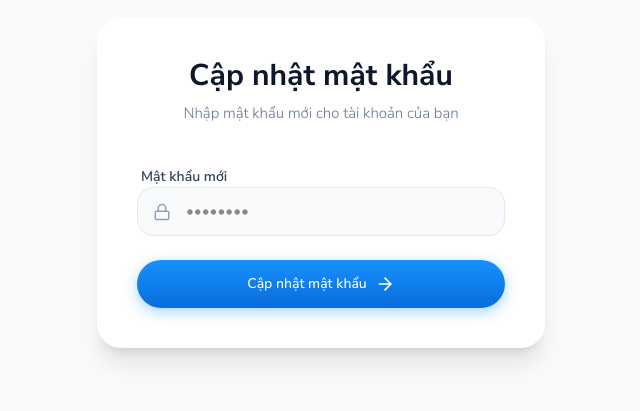
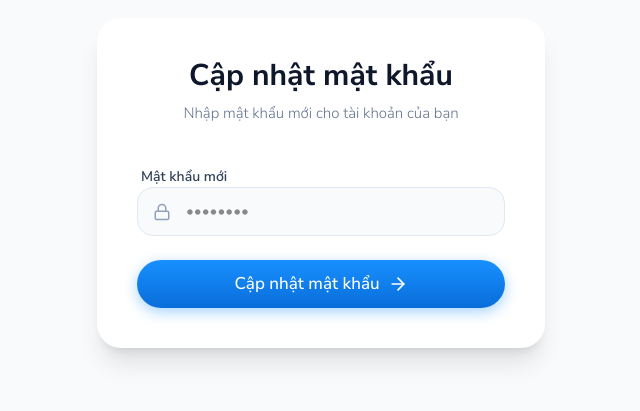
Before and after one commit to sinhdevops/english-center, a Next.js app: page /auth/update-password in a window 1280 px wide. Shown: the part 137-548 px from the top of the page, without its empty margins (319-959 px from the left). Built offline with nearby package versions, Linux system fonts and the light colour scheme; no server answers; a web font is replaced by a local one.

Commit message:
feat: Implement courses page with a new reusable Button UI component.

```diff
--- a/src/app/(main)/khoa-hoc/CoursesClient.tsx
+++ b/src/app/(main)/khoa-hoc/CoursesClient.tsx
@@ -74,19 +74,19 @@ export default function CoursesClient({ initialCourses }: CoursesClientProps) {
 							transition={{ delay: (index % 3) * 0.1 }}
 							className="flex flex-col rounded-3xl bg-white p-4 shadow-[0px_1px_8px_0px_rgba(0,0,0,0.1)] transition-all hover:shadow-2xl"
 						>
-							<div className="mb-6 h-[240px] w-full shrink-0 overflow-hidden rounded-2xl">
+							<div className="mb-6 h-[220px] w-full shrink-0 overflow-hidden rounded-2xl">
 								<Image
 									src={course.image}
 									alt={course.title}
 									width={400}
-									height={240}
+									height={220}
 									className="size-full object-cover transition-transform duration-500 hover:scale-105"
 									referrerPolicy="no-referrer"
 								/>
 							</div>
 
 							<div className="flex flex-1 flex-col px-2">
-								<h2 className="mb-4 text-2xl font-bold tracking-tight text-slate-900">
+								<h2 className="mb-4 text-[18px] font-bold tracking-tight text-slate-900">
 									{course.title}
 								</h2>
 								<div className="mb-6 flex-1 text-slate-600">
--- a/src/components/ui/button.tsx
+++ b/src/components/ui/button.tsx
@@ -13,9 +13,9 @@ const buttonVariants = cva(
 				ghost: "text-slate-700 hover:bg-slate-50",
 			},
 			size: {
-				sm: "px-4 py-1.5 text-xs h-[40px]",
-				md: "px-6 py-2.5 text-sm h-[48px]",
-				lg: "px-10 py-4 text-base h-[56px]",
+				sm: "px-4 py-1.5 text-base h-[40px]",
+				md: "px-6 py-2.5 text-[17px] h-[48px]",
+				lg: "px-10 py-4 text-[18px] h-[56px]",
 			},
 		},
 		defaultVariants: {
```
